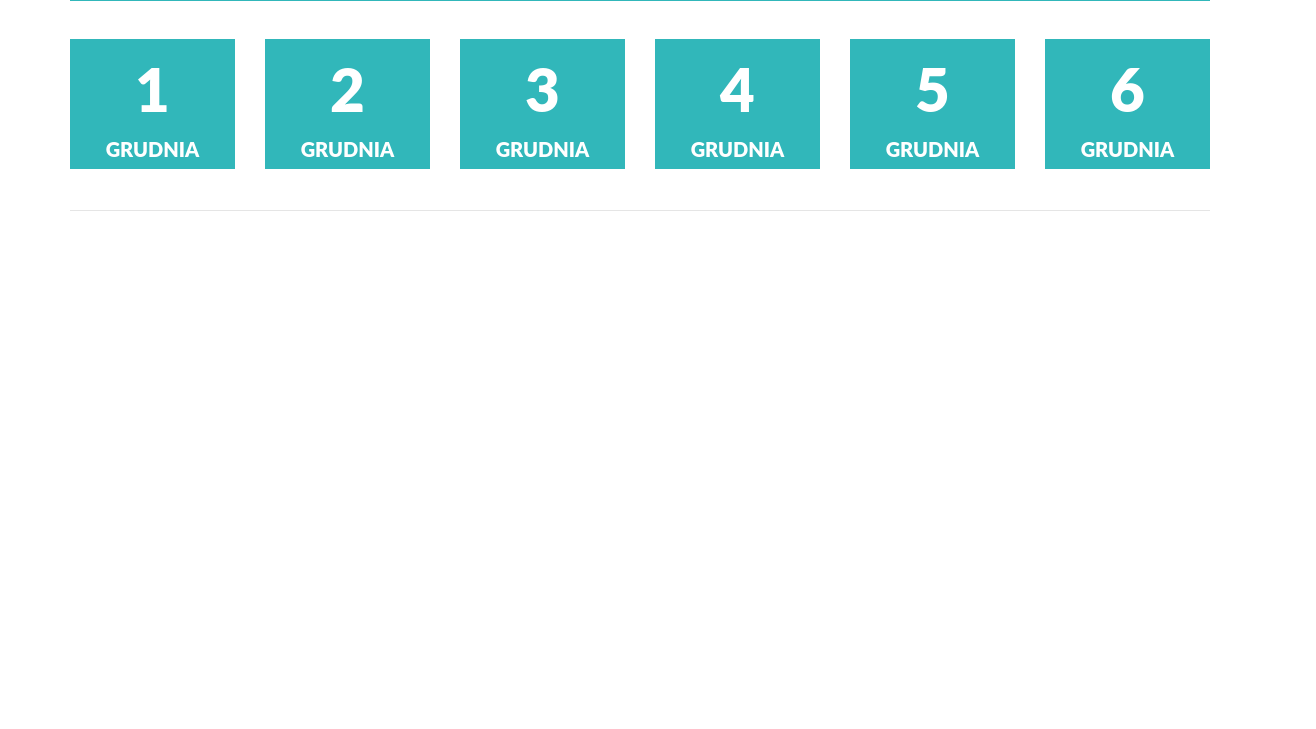
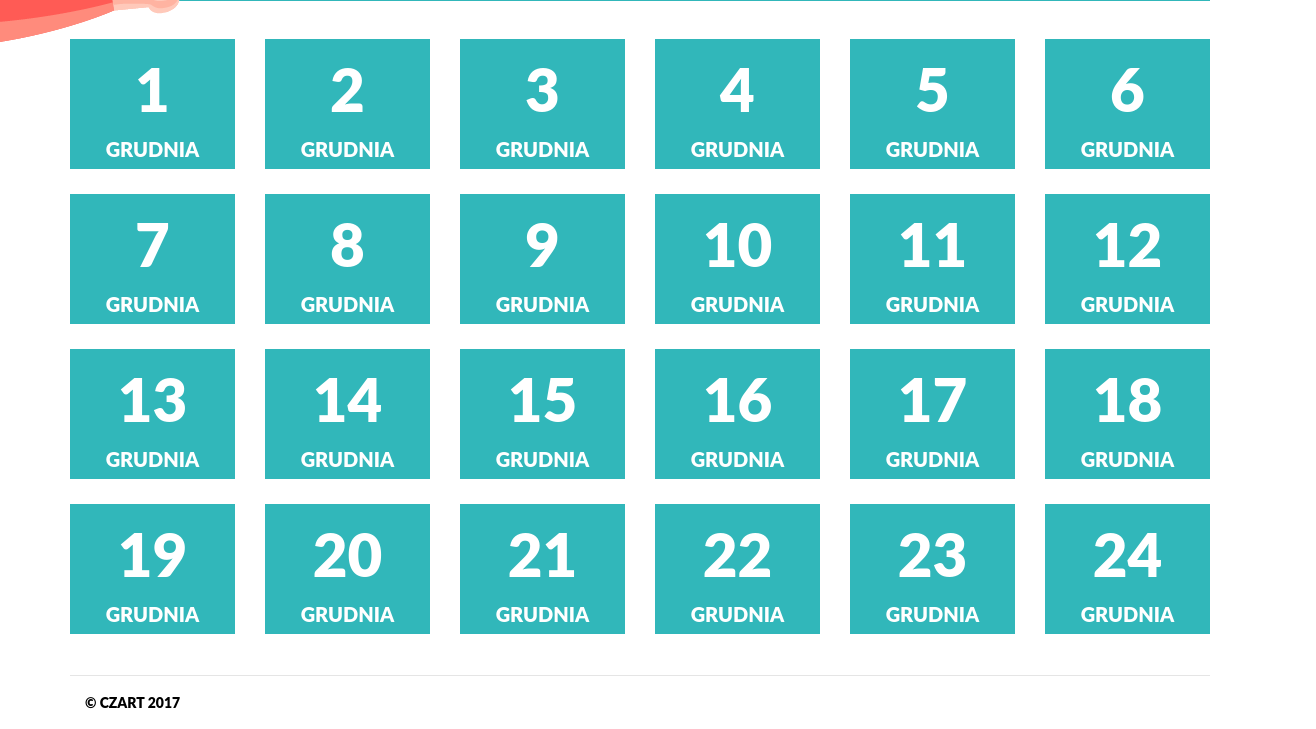
Before and after one commit to byd300/deadliner-adwentowy, a plain HTML site: page index.html in a window 1280 px wide. Shown: the part 481-1210 px from the top of the page, 1316 px wide, since content can reach past the window. Before the commit the page ends 800 px from the top, so only its background shows below. Drawn offline with Linux system fonts and the light colour scheme.

Commit message:
Adding cartoons to layout

```diff
--- a/index.html
+++ b/index.html
@@ -24,6 +24,12 @@
         <div class="copy-in-header d-flex flex-column justify-content-center align-items-center">
             <h1><span>Deadliner</span> adwentowy</h1>
             <p>Klikaj i uśmiechaj się każdego dnia</p>
+            <div class="team">
+                <img src="resources/images/team.png">
+            </div>
+            <div class="red-arm">
+                <img src="resources/images/red-arm.png">
+            </div>
         </div>
 
     </div>
@@ -68,6 +74,123 @@
             </div>
         </div>
 
+        <div class="row">
+            <div class="col-xl-2 col-lg-4 col-md-6 col-sm-6 col-12">
+                <div class="day-container">
+                    <div class="day-container__data-number">7</div>
+                    <div class="day-container__data-month">grudnia</div>
+                </div>
+            </div>
+            <div class="col-xl-2 col-lg-4 col-md-6 col-sm-6 col-12">
+                 <div class="day-container">
+                    <div class="day-container__data-number">8</div>
+                    <div class="day-container__data-month">grudnia</div>
+                </div>
+            </div>
+            <div class="col-xl-2 col-lg-4 col-md-6 col-sm-6 col-12">
+                <div class="day-container">
+                    <div class="day-container__data-number">9</div>
+                    <div class="day-container__data-month">grudnia</div>
+                </div>
+            </div>
+             <div class="col-xl-2 col-lg-4 col-md-6 col-sm-6 col-12">
+                <div class="day-container">
+                    <div class="day-container__data-number">10</div>
+                    <div class="day-container__data-month">grudnia</div>
+                </div>
+            </div>
+            <div class="col-xl-2 col-lg-4 col-md-6 col-sm-6 col-12">
+                <div class="day-container">
+                    <div class="day-container__data-number">11</div>
+                    <div class="day-container__data-month">grudnia</div>
+                </div>
+            </div>
+            <div class="col-xl-2 col-lg-4 col-md-6 col-sm-6 col-12">
+                <div class="day-container">
+                    <div class="day-container__data-number">12</div>
+                    <div class="day-container__data-month">grudnia</div>
+                </div>
+            </div>
+        </div>
+
+        <div class="row">
+            <div class="col-xl-2 col-lg-4 col-md-6 col-sm-6 col-12">
+                <div class="day-container">
+                    <div class="day-container__data-number">13</div>
+                    <div class="day-container__data-month">grudnia</div>
+                </div>
+            </div>
+            <div class="col-xl-2 col-lg-4 col-md-6 col-sm-6 col-12">
+                 <div class="day-container">
+                    <div class="day-container__data-number">14</div>
+                    <div class="day-container__data-month">grudnia</div>
+                </div>
+            </div>
+            <div class="col-xl-2 col-lg-4 col-md-6 col-sm-6 col-12">
+                <div class="day-container">
+                    <div class="day-container__data-number">15</div>
+                    <div class="day-container__data-month">grudnia</div>
+                </div>
+            </div>
+             <div class="col-xl-2 col-lg-4 col-md-6 col-sm-6 col-12">
+                <div class="day-container">
+                    <div class="day-container__data-number">16</div>
+                    <div class="day-container__data-month">grudnia</div>
+                </div>
+            </div>
+            <div class="col-xl-2 col-lg-4 col-md-6 col-sm-6 col-12">
+                <div class="day-container">
+                    <div class="day-container__data-number">17</div>
+                    <div class="day-container__data-month">grudnia</div>
+                </div>
+            </div>
+            <div class="col-xl-2 col-lg-4 col-md-6 col-sm-6 col-12">
+                <div class="day-container">
+                    <div class="day-container__data-number">18</div>
+                    <div class="day-container__data-month">grudnia</div>
+                </div>
+            </div>
+        </div>
+
+        <div class="row">
+            <div class="col-xl-2 col-lg-4 col-md-6 col-sm-6 col-12">
+                <div class="day-container">
+                    <div class="day-container__data-number">19</div>
+                    <div class="day-container__data-month">grudnia</div>
+                </div>
+            </div>
+            <div class="col-xl-2 col-lg-4 col-md-6 col-sm-6 col-12">
+                 <div class="day-container">
+                    <div class="day-container__data-number">20</div>
+                    <div class="day-container__data-month">grudnia</div>
+                </div>
+            </div>
+            <div class="col-xl-2 col-lg-4 col-md-6 col-sm-6 col-12">
+                <div class="day-container">
+                    <div class="day-container__data-number">21</div>
+                    <div class="day-container__data-month">grudnia</div>
+                </div>
+            </div>
+             <div class="col-xl-2 col-lg-4 col-md-6 col-sm-6 col-12">
+                <div class="day-container">
+                    <div class="day-container__data-number">22</div>
+                    <div class="day-container__data-month">grudnia</div>
+                </div>
+            </div>
+            <div class="col-xl-2 col-lg-4 col-md-6 col-sm-6 col-12">
+                <div class="day-container">
+                    <div class="day-container__data-number">23</div>
+                    <div class="day-container__data-month">grudnia</div>
+                </div>
+            </div>
+            <div class="col-xl-2 col-lg-4 col-md-6 col-sm-6 col-12">
+                <div class="day-container">
+                    <div class="day-container__data-number">24</div>
+                    <div class="day-container__data-month">grudnia</div>
+                </div>
+            </div>
+        </div>
+
         <hr>
 
     </div>
--- a/resources/css/main.css
+++ b/resources/css/main.css
@@ -22,7 +22,7 @@ body {
     height: 220px;
     background-color: white;
     border: 4px solid #31b7ba;
-    padding-right: 120px;
+    padding: 50px 150px 0 0;
 }
 .copy-in-header h1 {
     color: #31b7ba;
@@ -58,6 +58,22 @@ body {
     font-size: 1.25rem;
 }
 
+.red-arm {
+    position: absolute;
+    top: -40px;
+    left: -370px;
+    z-index: 100;
+}
+.team {
+    position: absolute;
+    right: -110px;
+    bottom: 0;
+}
+
+footer {
+    color: black;
+    font-size: 14px;
+}
 
 /* media queries*/
 
```
Also changed, not shown: resources/images/red-arm.png (added), resources/images/team.png (added).
